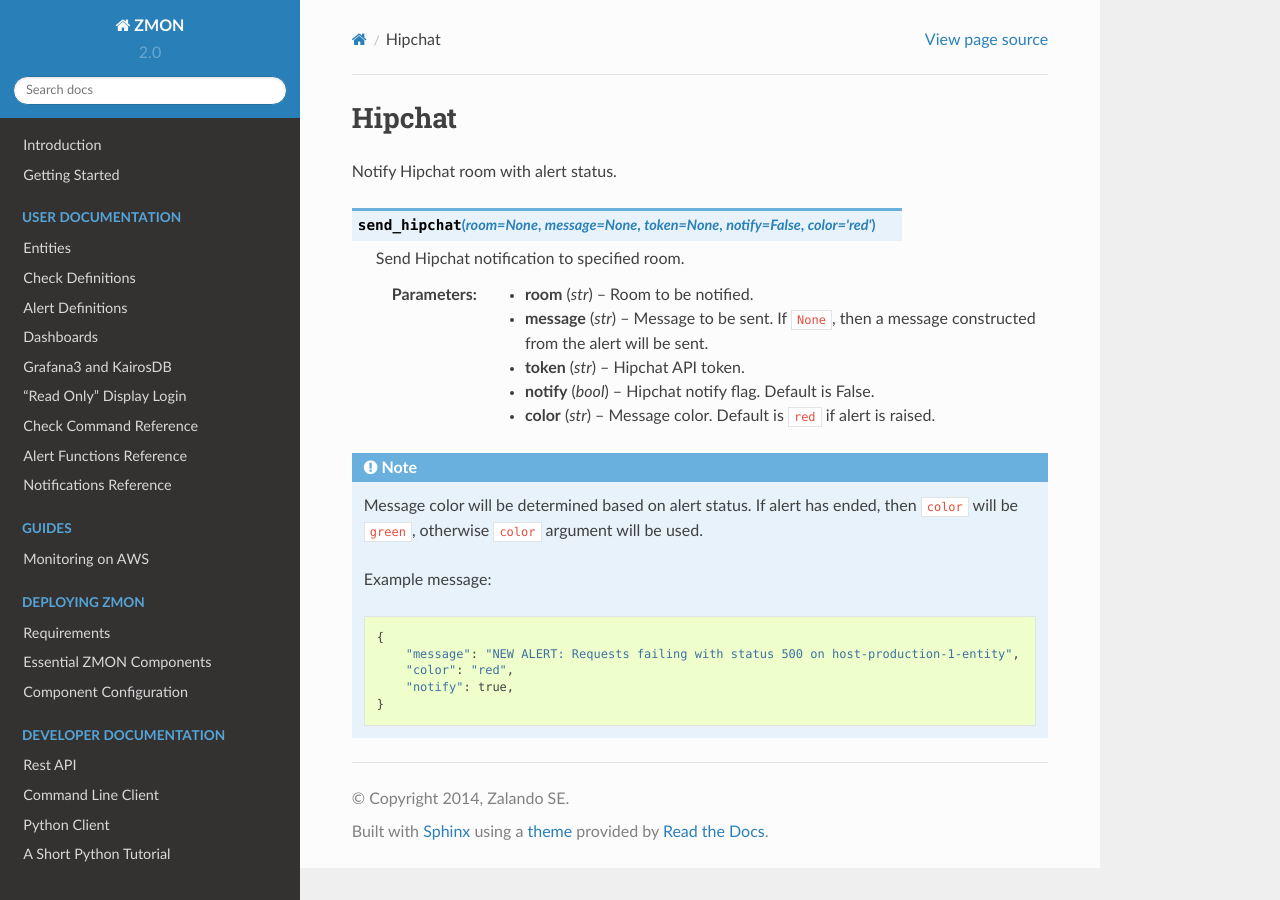
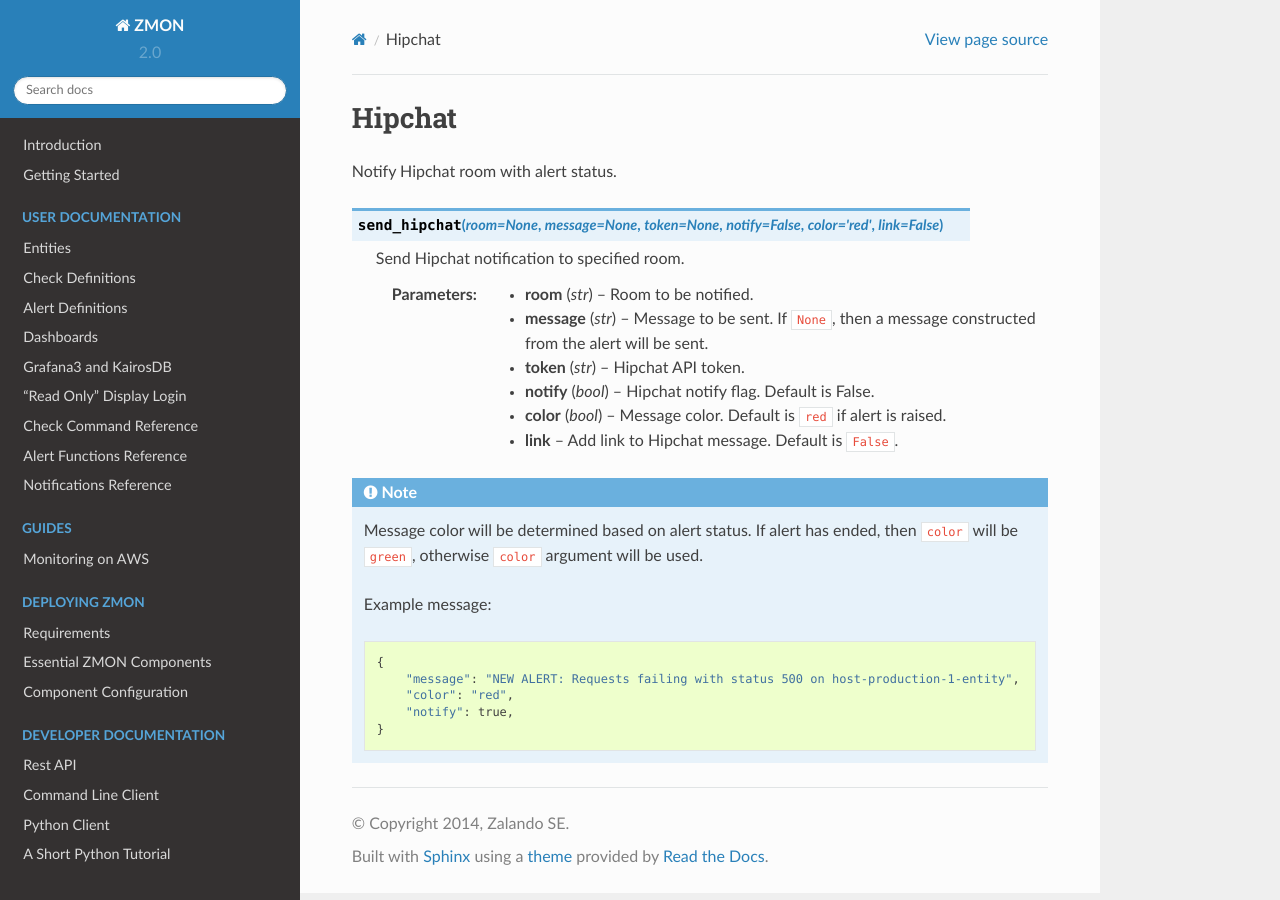
Before and after one commit to zalando-zmon/zmon-docs, a Sphinx documentation site: the page built from docs/user/notifications/hipchat.rst, in a window 1280 px wide. Built offline with Sphinx 7.4.7 and the Read the Docs theme 2.0.0, drawn with Linux system fonts in a browser that asks for light colours.

Commit message:
add doc for https://github.com/zalando-zmon/zmon-worker/pull/265

```diff
--- a/docs/user/notifications/hipchat.rst
+++ b/docs/user/notifications/hipchat.rst
@@ -3,7 +3,7 @@
 
 Notify Hipchat room with alert status.
 
-.. py:function:: send_hipchat(room=None, message=None, token=None, notify=False, color='red')
+.. py:function:: send_hipchat(room=None, message=None, token=None, notify=False, color='red', link=False)
 
     ::
 
@@ -24,6 +24,9 @@
     :param color: Message color. Default is ``red`` if alert is raised.
     :type color: str
 
+    :param link: Add link to Hipchat message. Default is ``False``.
+    :type color: bool
+
 .. note::
 
     Message color will be determined based on alert status. If alert has ended, then ``color`` will be ``green``, otherwise ``color`` argument will be used.
```
